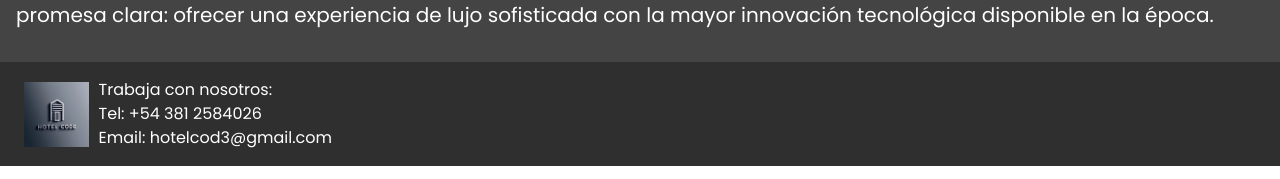
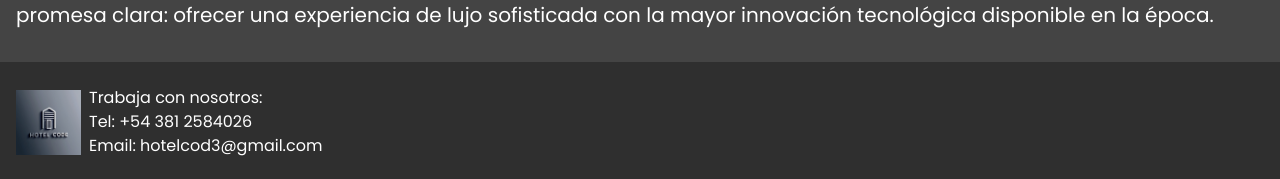
Before and after one commit to GabrielHaurane/Frontend-Proyecto-Final, a React (Vite) app: page / in a window 1280 px wide. Shown: the part 1979-2158 px from the top of the page. Built offline with nearby package versions, Linux system fonts and the light colour scheme; no server answers.

Commit message:
agregados del obj-fit-cover para las img

```diff
--- a/src/Admin/ItemHabitacion.jsx
+++ b/src/Admin/ItemHabitacion.jsx
@@ -52,7 +52,7 @@ const ItemHabitacion = ({ fila, setListaHabitaciones, habitacion }) => {
         <img
           src={habitacion.imagen}
           alt="imagen de una habitacion de hotel"
-          className="img-admin"
+          className="img-admin object-fit-cover"
         />
       </td>
       <td>{habitacion.precio} usd</td>
--- a/src/components/common/Footer.jsx
+++ b/src/components/common/Footer.jsx
@@ -7,9 +7,9 @@ import { useRef } from "react";
 
 const Footer = () => {
   return (
-    <div className=" backC py-3 d-flex align-item-center">
-      <div className="mx-4 d-flex">
-        <div className="col-3 d-flex justify-content-start align-self-center">
+    <div className=" backC py-4 d-flex align-item-center">
+      <div className="ms-3 d-flex">
+        <div className=" d-flex justify-content-start align-self-center">
         <img
           src={logo}
           alt="logo Hotel code"
@@ -17,11 +17,11 @@ const Footer = () => {
           width={65}
         />
         </div>
-        <div className="col-10 d-flex flex-column ">
+        <div className="d-flex flex-column ms-2">
 
-          <p className="text-white m-0 col-12">Trabaja con nosotros:</p>
-          <p className="text-white m-0 col-12">Tel: +54 381 2584026</p>
-          <p className="text-white m-0 col-12">Email: hotelcod3@gmail.com</p>
+          <p className="text-white m-0 text-break">Trabaja con nosotros:</p>
+          <p className="text-white m-0 text-break">Tel: +54 381 2584026</p>
+          <p className="text-white m-0 text-break">Email: hotelcod3@gmail.com</p>
 
 
         </div>
--- a/src/components/pages/DetalleHabitacion.jsx
+++ b/src/components/pages/DetalleHabitacion.jsx
@@ -113,7 +113,7 @@ if (Object.keys(errores).length > 0) {
         <Card className="d-flex flex-xl-row flex-column mb-4">
           <div className="d-flex flex-wrap align-content-center">
             <img
-              className="col-12 rounded-top-2"
+              className="col-12 rounded-top-2 object-fit-cover"
               src={habitacion?.imagen || ""}
               alt="Imagen de la habitación"
             />
--- a/src/components/pages/Galeria.jsx
+++ b/src/components/pages/Galeria.jsx
@@ -30,84 +30,84 @@ const Galeria = () => {
             </section>
             <section className='d-flex flex-wrap justify-content-center'>
             <img
-            className="col-12 col-md-4 col-lg-3 border border-2 border-success-subtle m-2 rounded"
+            className="col-12 col-md-4 col-lg-3 border border-2 border-success-subtle m-2 rounded object-fit-cover"
             src={hotelImg}
             alt="imagen del hotel"
             width={400}
             height={200}
             />
           <img
-            className="col-12 col-md-4 col-lg-3 border border-2 border-success-subtle m-2 rounded"
+            className="col-12 col-md-4 col-lg-3 border border-2 border-success-subtle m-2 rounded object-fit-cover"
             src={galeriaIMG1}
             alt="imagen del hotel"
             width={400}
             height={200}
           />
           <img
-            className="col-12 col-md-4 col-lg-3 border border-2 border-success-subtle m-2 rounded"
+            className="col-12 col-md-4 col-lg-3 border border-2 border-success-subtle m-2 rounded object-fit-cover"
             src={galeriaIMG2}
             alt="imagen del hotel"
             width={400}
             height={200}
           />
           <img
-            className="col-12 col-md-4 col-lg-3 border border-2 border-success-subtle m-2 rounded"
+            className="col-12 col-md-4 col-lg-3 border border-2 border-success-subtle m-2 rounded object-fit-cover"
             src={galeriaIMG3}
             alt="imagen del hotel"
             width={400}
             height={200}
             />
           <img
-            className="col-12 col-md-4 col-lg-3 border border-2 border-success-subtle m-2 rounded"
+            className="col-12 col-md-4 col-lg-3 border border-2 border-success-subtle m-2 rounded object-fit-cover"
             src={galeriaIMG4}
             alt="imagen del hotel"
             width={400}
             height={200}
             />
           <img
-            className="col-12 col-md-4 col-lg-3 border border-2 border-success-subtle m-2 rounded"
+            className="col-12 col-md-4 col-lg-3 border border-2 border-success-subtle m-2 rounded object-fit-cover"
             src={galeriaIMG5}
             alt="imagen del hotel"
             width={400}
             height={200}
             />
           <img
-            className="col-12 col-md-4 col-lg-3 border border-2 border-success-subtle m-2 rounded"
+            className="col-12 col-md-4 col-lg-3 border border-2 border-success-subtle m-2 rounded object-fit-cover"
             src={galeriaIMG6}
             alt="imagen del hotel"
             width={400}
             height={200}
           />
           <img
-            className="col-12 col-md-4 col-lg-3 border border-2 border-success-subtle m-2 rounded"
+            className="col-12 col-md-4 col-lg-3 border border-2 border-success-subtle m-2 rounded object-fit-cover"
             src={galeriaIMG7}
             alt="imagen del hotel"
             width={400}
             height={200}
           />
           <img
-            className="col-12 col-md-4 col-lg-3 border border-2 border-success-subtle m-2 rounded"
+            className="col-12 col-md-4 col-lg-3 border border-2 border-success-subtle m-2 rounded object-fit-cover"
             src={galeriaIMG8}
             alt="imagen del hotel"
             width={400}
             height={200}
             />
           <img
-            className="col-12 col-md-4 col-lg-3 border border-2 border-success-subtle m-2 rounded"
+            className="col-12 col-md-4 col-lg-3 border border-2 border-success-subtle m-2 rounded object-fit-cover"
             src={galeriaIMG9}
             alt="imagen del hotel"
             width={400}
             height={200}
           />
             <img
-            className="col-12 col-md-4 col-lg-3 border border-2 border-success-subtle m-2 rounded"
+            className="col-12 col-md-4 col-lg-3 border border-2 border-success-subtle m-2 rounded object-fit-cover"
             src={galeriaIMG10}
             alt="imagen del hotel"
             width={400}
             height={200}
           />
           <img
-            className="col-12 col-md-4 col-lg-3 border border-2 border-success-subtle m-2 rounded"
+            className="col-12 col-md-4 col-lg-3 border border-2 border-success-subtle m-2 rounded object-fit-cover"
             src={galeriaIMG11}
             alt="imagen del hotel"
             width={400}
--- a/src/components/pages/Habitaciones/CardHabitacion.jsx
+++ b/src/components/pages/Habitaciones/CardHabitacion.jsx
@@ -8,7 +8,7 @@ const CardHabitacion = ({ habitacion }) => {
     <div>
       <Card className="d-flex flex-md-row flex-column mb-3">
         <div className="w-100">
-          <img className="col-12 rounded-top-2" src={habitacion.imagen || galeriaIMG1} alt={habitacion.tipoHabitacion} />
+          <img className="col-12 rounded-top-2 object-fit-cover" src={habitacion.imagen || galeriaIMG1} alt={habitacion.tipoHabitacion} />
         </div>
         <Card.Body className="col-12">
           <Card.Title>{habitacion.tipoHabitacion}</Card.Title>
--- a/src/components/pages/Inicio.jsx
+++ b/src/components/pages/Inicio.jsx
@@ -24,7 +24,7 @@ useEffect(()=>{
       <Carousel interval={null}>
         <Carousel.Item>
           <img
-            className="d-block w-100"
+            className="d-block w-100 object-fit-cover"
             src={primeraImg}
             alt="First slide"
             width={800}
@@ -47,7 +47,7 @@ useEffect(()=>{
 
         <Carousel.Item>
           <img
-            className="d-block w-100"
+            className="d-block w-100 object-fit-cover"
             src={segundaImg}
             alt="Second slide"
             width={800}
@@ -68,9 +68,9 @@ useEffect(()=>{
           </Carousel.Caption>
         </Carousel.Item>
 
-        <Carousel.Item>
+        <Carousel.Item >
           <img
-            className="d-block w-100"
+            className="d-block w-100 object-fit-cover"
             src={terceraImg}
             alt="Third slide"
             width={800}
--- a/src/components/pages/Quienes.jsx
+++ b/src/components/pages/Quienes.jsx
@@ -9,10 +9,10 @@ const Quienes = () => {
         <div className="col-12 col-md-8 backQ my-3 d-flex justify-content-center align-items-center flex-lg-row flex-column flex-wrap">
           <div className="d-flex flex-row flex-wrap">
             <div className="d-flex col-6 justify-content-center align-items-center">
-              <img className="col-11 h-75" src={gabrielH} />
+              <img className="col-11 h-75 object-fit-cover" src={gabrielH} />
             </div>
             <div className="d-flex col-6 justify-content-center align-items-center">
-              <img className="col-11 h-75" src={augustoB} />
+              <img className="col-11 h-75 object-fit-cover" src={augustoB} />
             </div>
             <Card.Body className="col-12 d-flex flex-row text-center">
               <div className="d-flex flex-column flex-wrap justify-content-center align-items-center">
```
